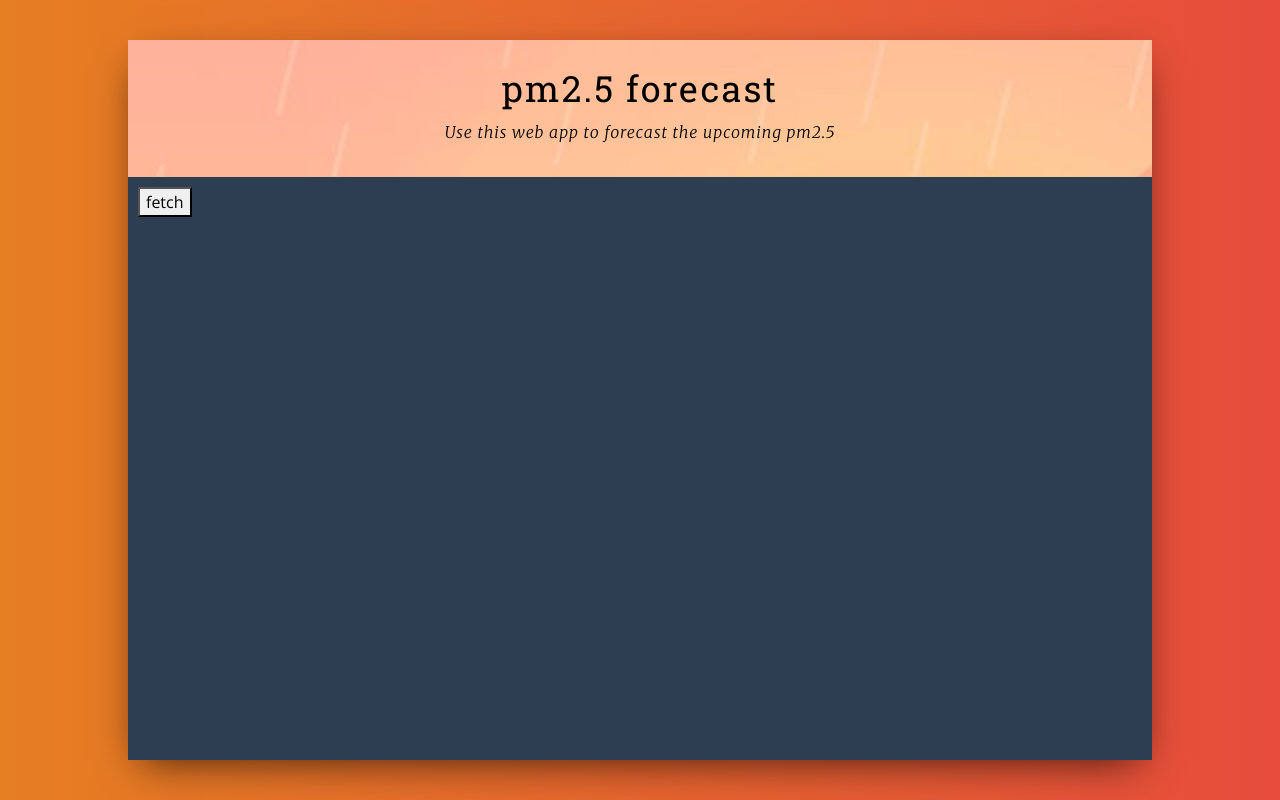
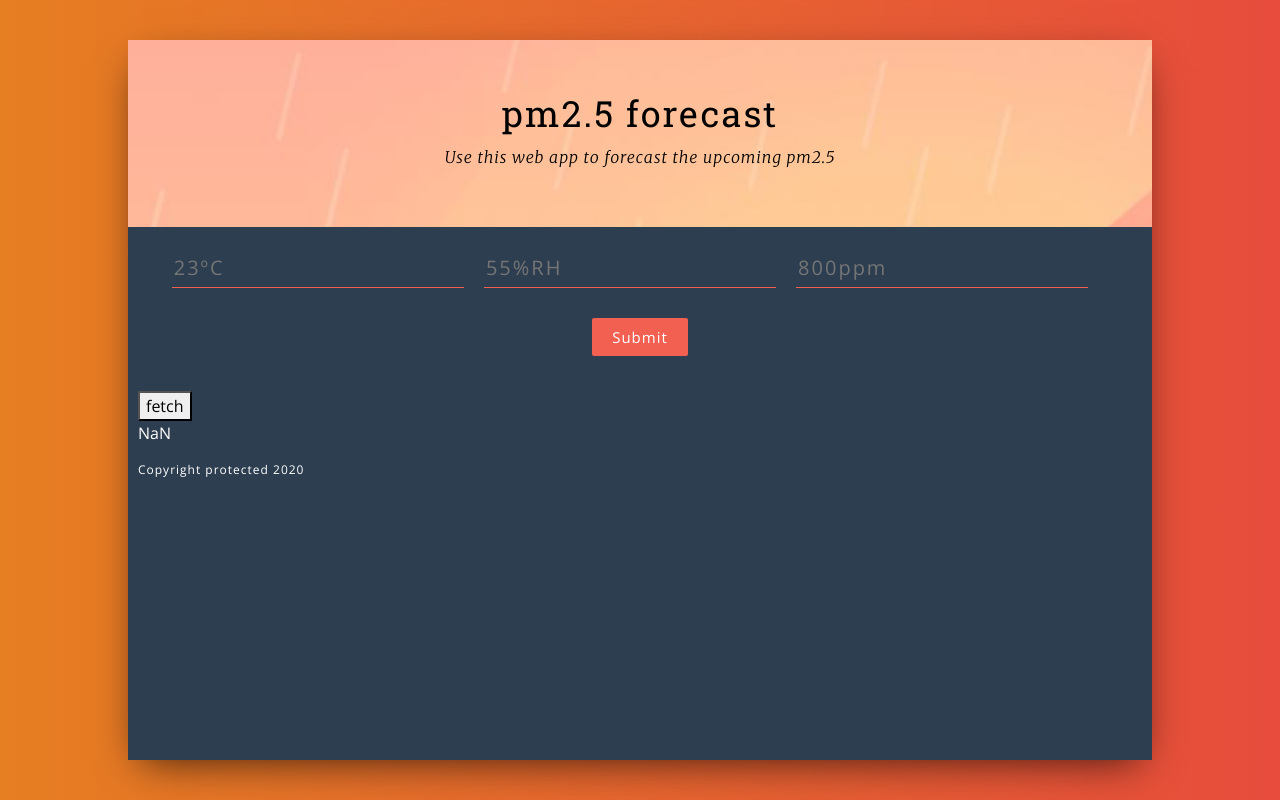
Before and after one commit to ricqua/react-airqualityml, a React (Create React App) app: page / in a window 1280 px wide. Built offline with nearby package versions, Linux system fonts and the light colour scheme.

Commit message:
Fetch is working and the response is converted to an object.

```diff
--- a/src/App.js
+++ b/src/App.js
@@ -1,7 +1,6 @@
 import React from "react";
-// import Form from "./Components/Form.js";
 import Header from "./Components/Header.js";
-import Form from "./Components/Fetch";
+import Form from "./Components/Form";
 
 const App = () => {
   return (
@@ -9,10 +8,10 @@ const App = () => {
       <div className="wrapper">
         <div className="main">
           <Header />
-          {/* <Form /> */}
           <Form />
+
+          <p className="footerText">Copyright protected 2020</p>
         </div>
-        {/* <p className="footerText">Copyright protected 2020</p> */}
       </div>
     </React.Fragment>
   );
--- a/src/Components/Fetch.js
+++ /dev/null
@@ -1,73 +0,0 @@
-import React, { useState } from "react";
-
-const Form = () => {
-  const [data, setData] = useState([]);
-  var myHeaders = new Headers();
-  const URL =
-    "https://ussouthcentral.services.azureml.net/workspaces/2925ec637804440e8a968080918b7775/services/63cdf886d22c441085c48b1ac1af75aa/execute?api-version=2.0&details=true";
-  var proxyUrl = "https://cors-anywhere.herokuapp.com/";
-  myHeaders.append(
-    "Authorization",
-    "Bearer sJ50wZb8uGgV8EFIamZuI+tY5dcpsZ2VkAhgmv+oJq0xF6ASfurz1uaBJ3CVgTlXfn7tjjpK4lgsWeYRKIDoLg=="
-  );
-  myHeaders.append("Content-Type", "application/json");
-  var raw = JSON.stringify({
-    Inputs: {
-      input1: {
-        ColumnNames: ["Temperature", "Humidity", "CO2"],
-        Values: [
-          ["20", "55", "800"],
-          ["22", "55", "800"],
-        ],
-      },
-    },
-    GlobalParameters: {},
-  });
-  var requestOptions = {
-    method: "POST",
-    headers: myHeaders,
-    body: raw,
-    redirect: "follow",
-  };
-
-  const fetchData = async () => {
-    setIsLoading(true);
-    console.log("fetch clicked");
-    const response = await fetch(proxyUrl + URL, requestOptions)
-      .then((response) => response.text())
-      .then((result) => setIsResult(result))
-      .catch((error) => setIsError("Error:", error));
-    setData(data);
-    setIsLoading(false);
-  };
-
-  const [isLoading, setIsLoading] = useState(false);
-  const [isError, setIsError] = useState(false);
-  const [isResult, setIsResult] = useState("");
-
-  if (isLoading) {
-    return (
-      <div className="noData">
-        <h1>Loading...</h1>
-      </div>
-    );
-  }
-  if (isError) {
-    <div className="noData">
-      <button id="submitButton" type="submit" onClick={fetchData}>
-        Try Again
-      </button>
-      <h1>{isError}</h1>
-    </div>;
-  }
-  return (
-    <div className="outputContainer">
-      <button id="submitButton" type="submit" onClick={fetchData}>
-        fetch
-      </button>
-      <p>{isResult}</p>
-    </div>
-  );
-};
-
-export default Form;
--- a/src/Components/Form.js
+++ b/src/Components/Form.js
@@ -14,14 +14,14 @@ const Form = () => {
     setInput({ ...input, [id]: value });
   };
 
-  const handleFetch = async (e) => {
+  const handleSubmit = async (e) => {
     e.preventDefault();
-    const [data, setData] = useState([]);
+    // const [data, setData] = useState([]);
   };
 
   return (
     <React.Fragment>
-      <form className="formComponent" onSubmit={handleFetch}>
+      <form className="formComponent" onSubmit={handleSubmit}>
         <input
           id="inputTemperature"
           placeholder="23ºC"
@@ -40,7 +40,6 @@ const Form = () => {
         <button id="buttonPredict" type="submit">
           Submit
         </button>
-        {/* <p>{input.temp}</p> */}
       </form>
       <OutputComponent />
     </React.Fragment>
--- a/src/Components/OutputComponent.js
+++ b/src/Components/OutputComponent.js
@@ -1,23 +1,77 @@
 import React, { useState } from "react";
 
 const OutputComponent = () => {
-  const [pm25, setPm25] = useState();
+  const [isLoading, setIsLoading] = useState(false);
+  const [isError, setIsError] = useState(false);
+  const [isResult, setIsResult] = useState("");
+  const myHeaders = new Headers();
+  const URL =
+    "https://ussouthcentral.services.azureml.net/workspaces/2925ec637804440e8a968080918b7775/services/63cdf886d22c441085c48b1ac1af75aa/execute?api-version=2.0&details=true";
+  const proxyUrl = "https://cors-anywhere.herokuapp.com/";
 
-  if (pm25) {
-    return (
-      <React.Fragment>
-        <div className="outputContainer">
-          <p>OutputComponent</p>
-        </div>
-      </React.Fragment>
-    );
-  } else {
+  myHeaders.append(
+    "Authorization",
+    "Bearer sJ50wZb8uGgV8EFIamZuI+tY5dcpsZ2VkAhgmv+oJq0xF6ASfurz1uaBJ3CVgTlXfn7tjjpK4lgsWeYRKIDoLg=="
+  );
+  myHeaders.append("Content-Type", "application/json");
+  var raw = JSON.stringify({
+    Inputs: {
+      input1: {
+        ColumnNames: ["Temperature", "Humidity", "CO2"],
+        Values: [
+          ["20", "60", "1000"],
+          ["22", "55", "800"],
+        ],
+      },
+    },
+    GlobalParameters: {},
+  });
+  var requestOptions = {
+    method: "POST",
+    headers: myHeaders,
+    body: raw,
+    redirect: "follow",
+  };
+
+  const fetchData = async () => {
+    setIsLoading(true);
+    // console.log("fetch clicked");
+    const response = await fetch(proxyUrl + URL, requestOptions)
+      .then((response) => response.text())
+      .then((result) => {
+        let obj = JSON.parse(result);
+        obj = obj.Results.output1.value.Values[0];
+        console.log(obj);
+        setIsResult(obj);
+      })
+      .catch((error) => setIsError("Error:", error));
+
+    setIsLoading(false);
+  };
+
+  if (isLoading) {
     return (
       <div className="noData">
-        <p>No data</p>
+        <h1>Loading...</h1>
       </div>
     );
   }
+  if (isError) {
+    <div className="noData">
+      <button id="submitButton" type="submit" onClick={fetchData}>
+        Try Again
+      </button>
+      <h1>{isError}</h1>
+    </div>;
+  }
+  return (
+    <div className="outputContainer">
+      <button id="submitButton" type="submit" onClick={fetchData}>
+        fetch
+      </button>
+      <p>{Math.round(isResult[3])}</p>
+    </div>
+  );
 };
 
 export default OutputComponent;
--- a/src/index.css
+++ b/src/index.css
@@ -24,7 +24,7 @@ body {
 
 /****************** HEADER ******************/
 .headerComponent {
-  padding: 25px;
+  padding: 50px;
   background: url("./img/bg.jpg") center center no-repeat;
   background-size: cover;
   display: flex;
@@ -131,6 +131,7 @@ body {
   font-weight: lighter;
   letter-spacing: 1px;
   font-size: 12px;
-  color: black;
+  color: white;
   font-weight: 100;
+  margin: 10px;
 }
```
Also changed, not shown: 1 other file (tests, documents, lock files or other folders).
